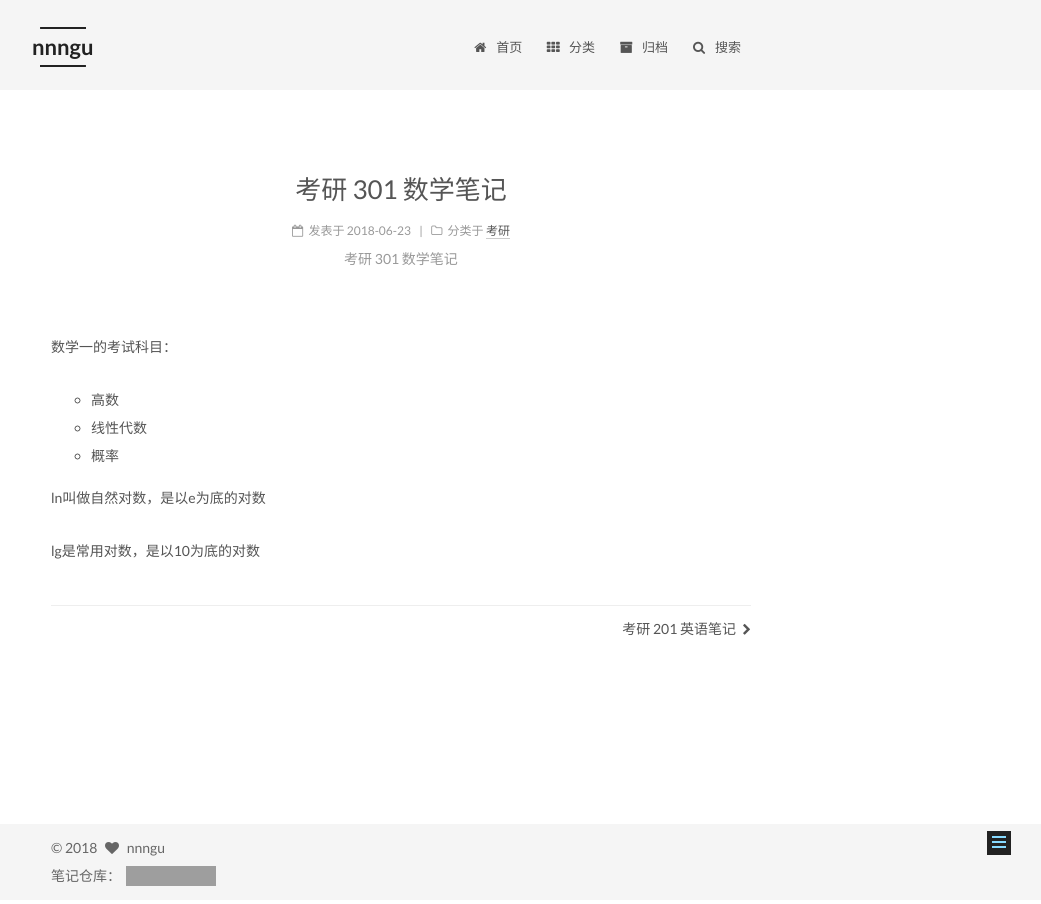
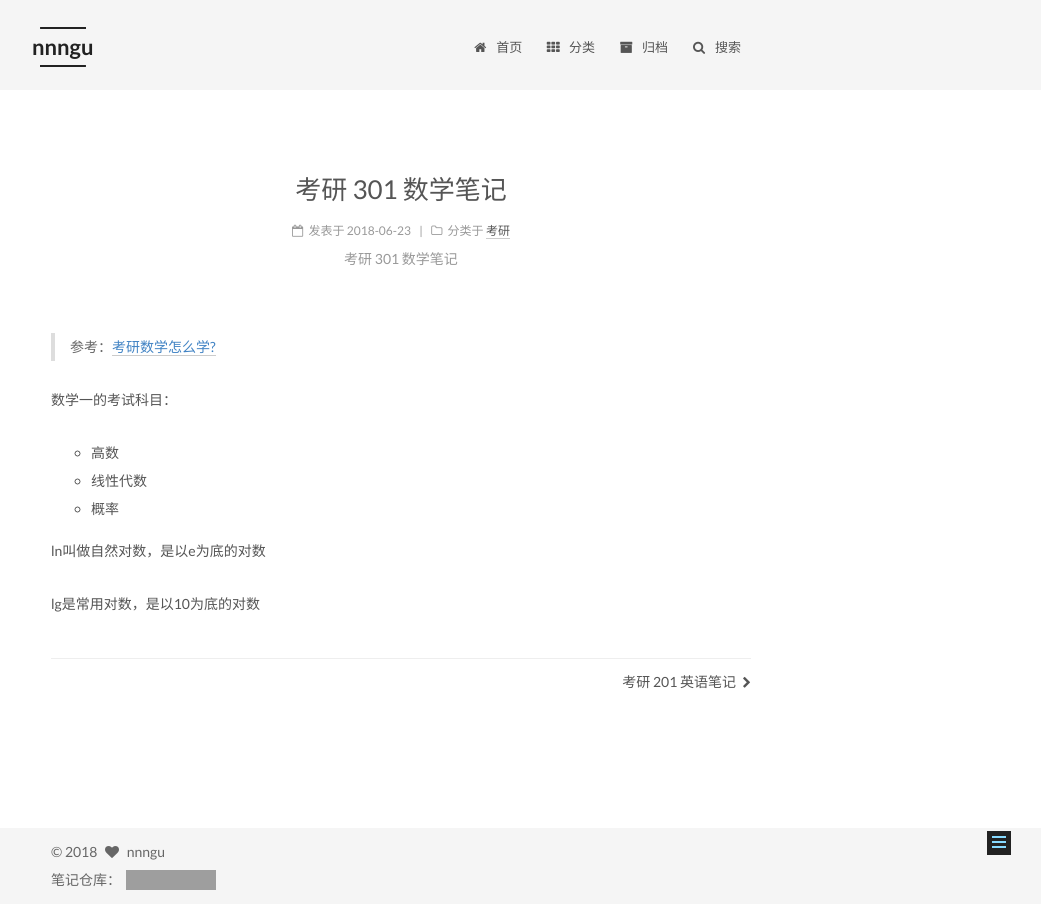
Before and after one commit to nnngu/LearningNotes, a Jekyll site: the page built from _posts/2018-06-23-考研 301 数学笔记.md, in a window 1280 px wide. Shown: the whole page, without its empty margins (239-1280 px from the left). Built offline with Jekyll 4.4.1, drawn with Linux system fonts in a browser that asks for light colours; grey boxes are pictures that could not be loaded.

Commit message:
修改文件: _posts/2018-06-23-考研 301 数学笔记.md

```diff
--- a/_posts/2018-06-23-考研 301 数学笔记.md
+++ b/_posts/2018-06-23-考研 301 数学笔记.md
@@ -2,6 +2,8 @@
 categories: 考研
 description: 考研 301 数学笔记
 ---
+
+>参考：[考研数学怎么学?](https://www.zhihu.com/question/22527928/answer/130117447)
 
 数学一的考试科目：
 - 高数
```
